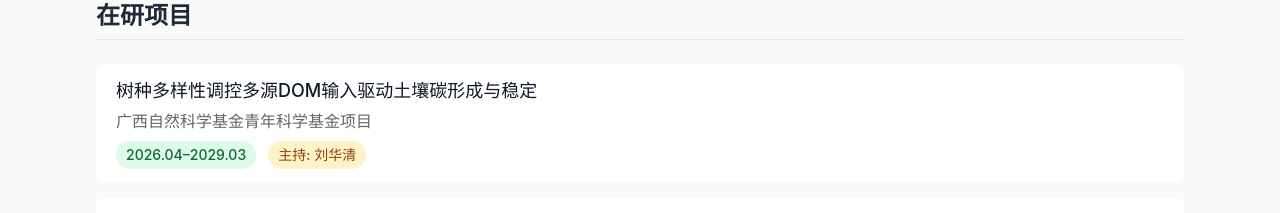
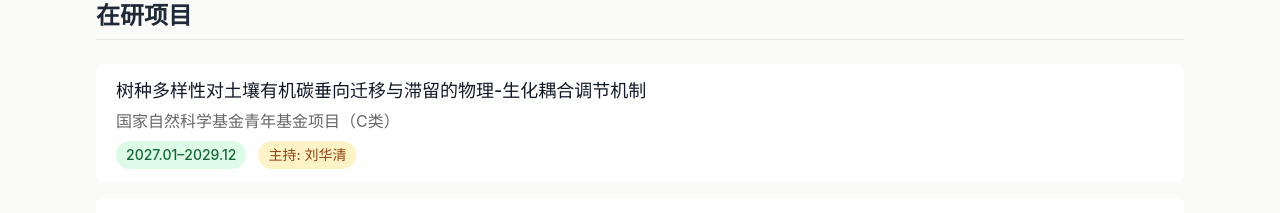
Before and after one commit to chliuhq/soil-ecology-lab, a Next.js app in the folder soil-ecology-lab/: page /projects in a window 1280 px wide. Shown: the part 266-479 px from the top of the page. Built offline with nearby package versions, Linux system fonts and the light colour scheme; no server answers.

Commit message:
feat(projects): add NSFC Youth Fund (Category C) project (2027-2029, PI: Huaqing Liu); polish homepage card layout

```diff
--- a/soil-ecology-lab/src/app/page.tsx
+++ b/soil-ecology-lab/src/app/page.tsx
@@ -196,10 +196,10 @@ export default function HomePage() {
           </FadeInOnScroll>
           <div className="grid grid-cols-1 md:grid-cols-2 lg:grid-cols-4 gap-4">
             {featured.map((pub, i) => (
-              <FadeInOnScroll key={pub.id} delay={i * 80}>
+              <FadeInOnScroll key={pub.id} delay={i * 80} className="h-full">
                 <Link
                   href={`/publications#pub-${pub.id}`}
-                  className="group block bg-white dark:bg-dark-bg rounded-xl border border-gray-100 dark:border-gray-700 hover:border-primary/40 hover:shadow-md transition-all duration-300 p-5"
+                  className="group flex flex-col h-full bg-white dark:bg-dark-bg rounded-xl border border-gray-100 dark:border-gray-700 hover:border-primary/40 hover:shadow-md hover:-translate-y-0.5 transition-all duration-300 p-5"
                 >
                   <div className="flex flex-wrap gap-1.5 mb-3">
                     <span className="text-xs font-medium text-white bg-primary px-2 py-0.5 rounded">{pub.year}</span>
@@ -237,10 +237,10 @@ export default function HomePage() {
               const [year, month, day] = n.date.split("-");
               const monthNames = ["Jan","Feb","Mar","Apr","May","Jun","Jul","Aug","Sep","Oct","Nov","Dec"];
               return (
-                <FadeInOnScroll key={i} delay={i * 80}>
+                <FadeInOnScroll key={i} delay={i * 80} className="h-full">
                   <Link
                     href={`/news/${n.id}`}
-                    className="group flex gap-0 bg-white dark:bg-dark-surface rounded-xl border border-gray-100 dark:border-gray-700 overflow-hidden hover:shadow-md hover:-translate-y-0.5 transition-all duration-300"
+                    className="group flex h-full bg-white dark:bg-dark-surface rounded-xl border border-gray-100 dark:border-gray-700 hover:border-primary/40 hover:shadow-md hover:-translate-y-0.5 transition-all duration-300 overflow-hidden"
                   >
                     <div className="flex-shrink-0 w-20 bg-emerald-600 flex flex-col items-center justify-center text-white p-3">
                       <span className="text-2xl font-bold leading-none">{parseInt(day)}</span>
--- a/soil-ecology-lab/src/data/projects.json
+++ b/soil-ecology-lab/src/data/projects.json
@@ -1,4 +1,18 @@
 [
+  {
+    "title": {
+      "zh": "树种多样性对土壤有机碳垂向迁移与滞留的物理-生化耦合调节机制",
+      "en": "Physical–Biochemical Coupled Regulation Mechanisms of Soil Organic Carbon Vertical Transport and Retention Driven by Tree Species Diversity"
+    },
+    "funding": {
+      "zh": "国家自然科学基金青年基金项目（C类）",
+      "en": "National Natural Science Foundation of China (NSFC) Youth Fund (Category C)"
+    },
+    "period": "2027.01–2029.12",
+    "role": "pi",
+    "member": "huaqing-liu",
+    "status": "ongoing"
+  },
   {
     "title": {
       "zh": "树种多样性调控多源DOM输入驱动土壤碳形成与稳定",
```
Also changed, not shown: 1 other file (tests, documents, lock files or other folders).
